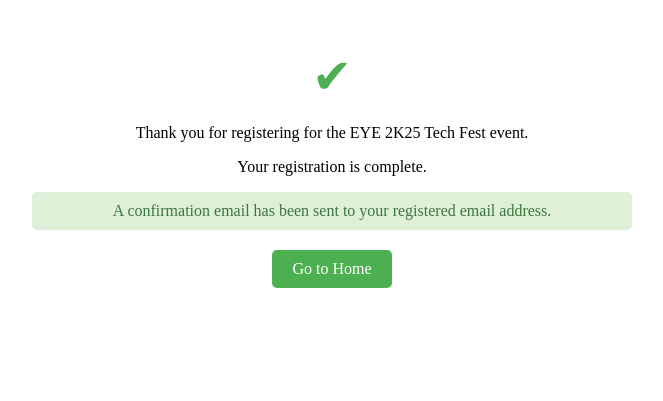
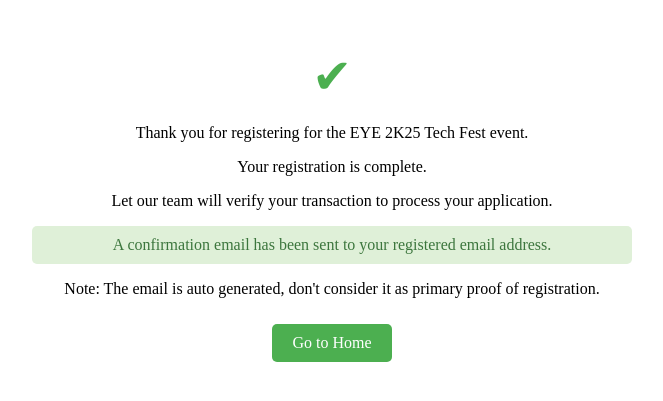
Before and after one commit to Sunilreddyyaparla/EYE2K25, a Flask app: page /pay_success in a window 1280 px wide. Shown: the top 401 px of the page, without its empty margins (308-971 px from the left). Run offline with Flask 3, Linux system fonts and the light colour scheme.

Commit message:
Update pay_success.html

```diff
--- a/templates/pay_success.html
+++ b/templates/pay_success.html
@@ -45,7 +45,9 @@
 
         <p>Thank you for registering for the EYE 2K25 Tech Fest event.</p>
         <p>Your registration is complete.</p>
+        <p>Let our team will verify your transaction to process your application.</p>
         <p class="message">A confirmation email has been sent to your registered email address.</p>
+        <p>Note: The email is auto generated, don't consider it as primary proof of registration.</p>
         <a href="/" class="button">Go to Home</a>
     </div>
 </body>
```
